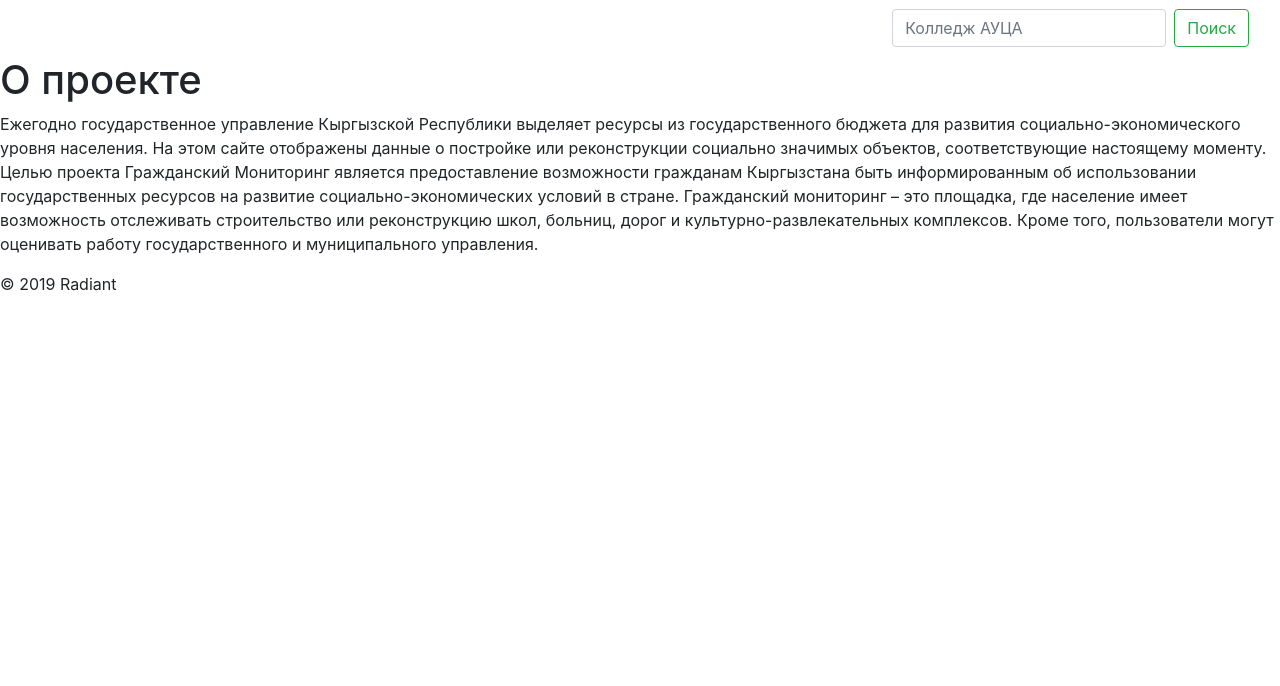
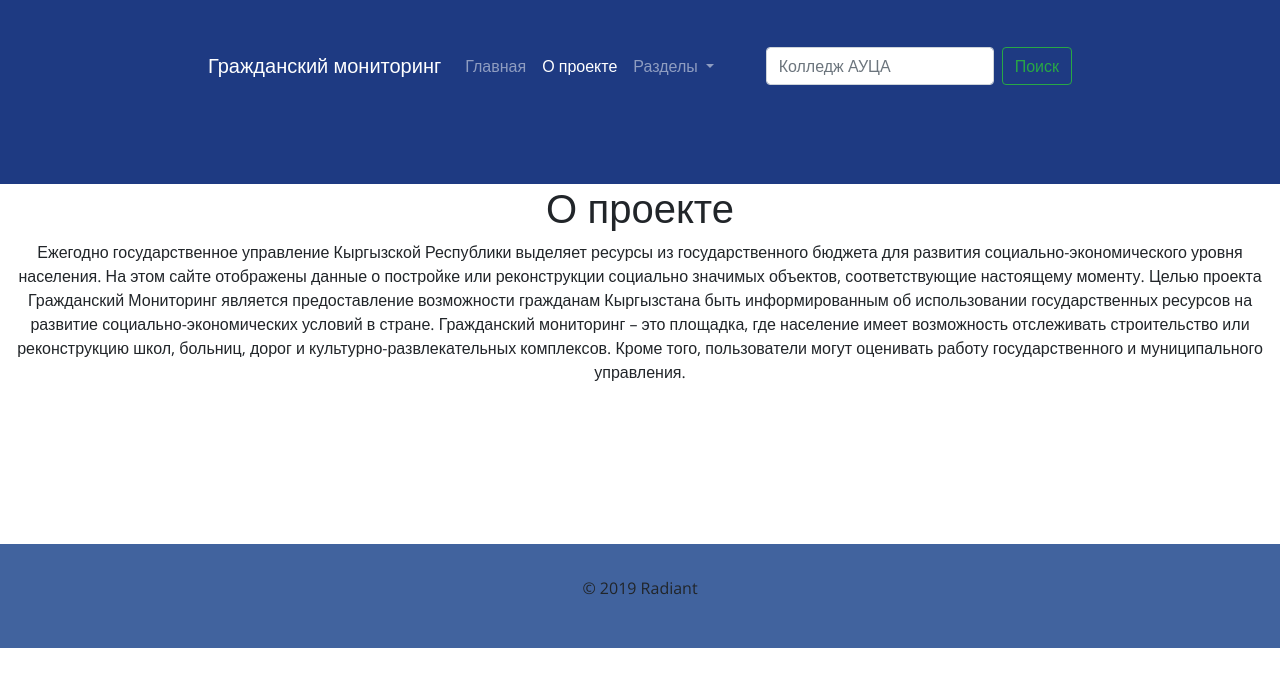
Before and after one commit to UzVPD/Open_Data_Hackathon, a plain HTML site: page o_nas.html in a window 1280 px wide. Drawn offline with nearby package versions, Linux system fonts and the light colour scheme; the site is published under a folder, as on GitHub Pages, so addresses that start at the root find nothing.

Commit message:
asdfasdfasdf

```diff
--- a/o_nas.html
+++ b/o_nas.html
@@ -13,7 +13,7 @@
      <link rel="stylesheet" href="https://stackpath.bootstrapcdn.com/bootstrap/4.4.1/css/bootstrap.min.css"
           integrity="sha384-Vkoo8x4CGsO3+Hhxv8T/Q5PaXtkKtu6ug5TOeNV6gBiFeWPGFN9MuhOf23Q9Ifjh" crossorigin="anonymous">
      <!-- my css -->
-     <link rel="stylesheet" href="/styles/style.css">
+     <link rel="stylesheet" href="styles/style.css">
 </head>
 
 <body>
```
Also changed, not shown: dorogi.html (+1 -1 lines), obrazovaniye.html (+1 -1 lines), sport.html (+1 -1 lines).
